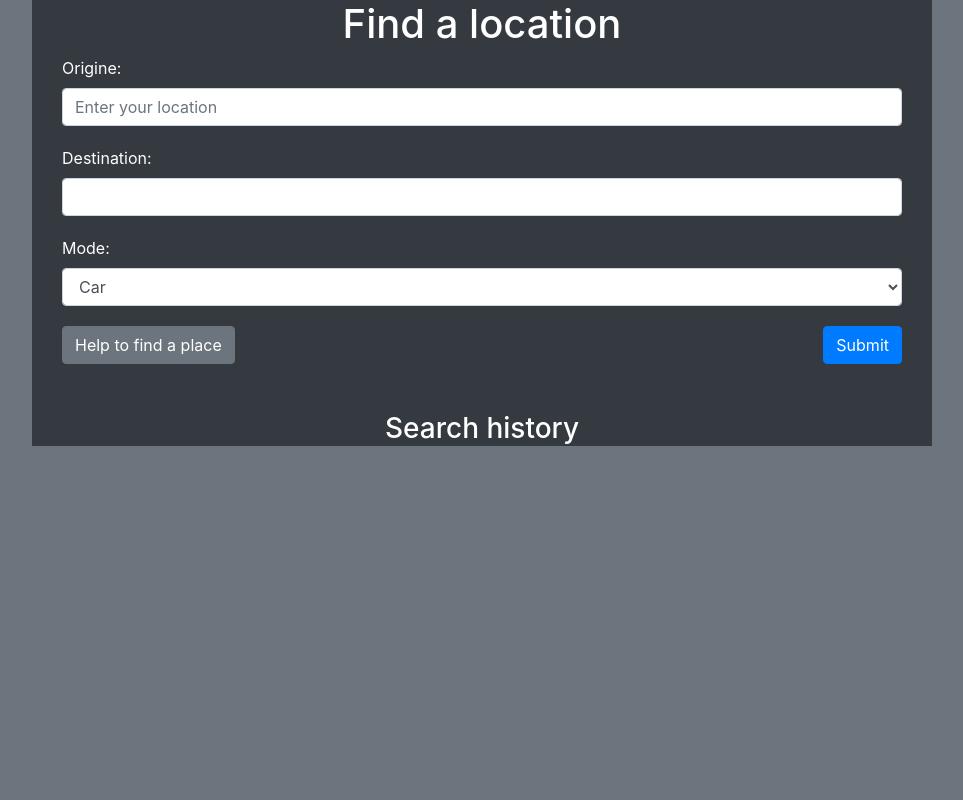
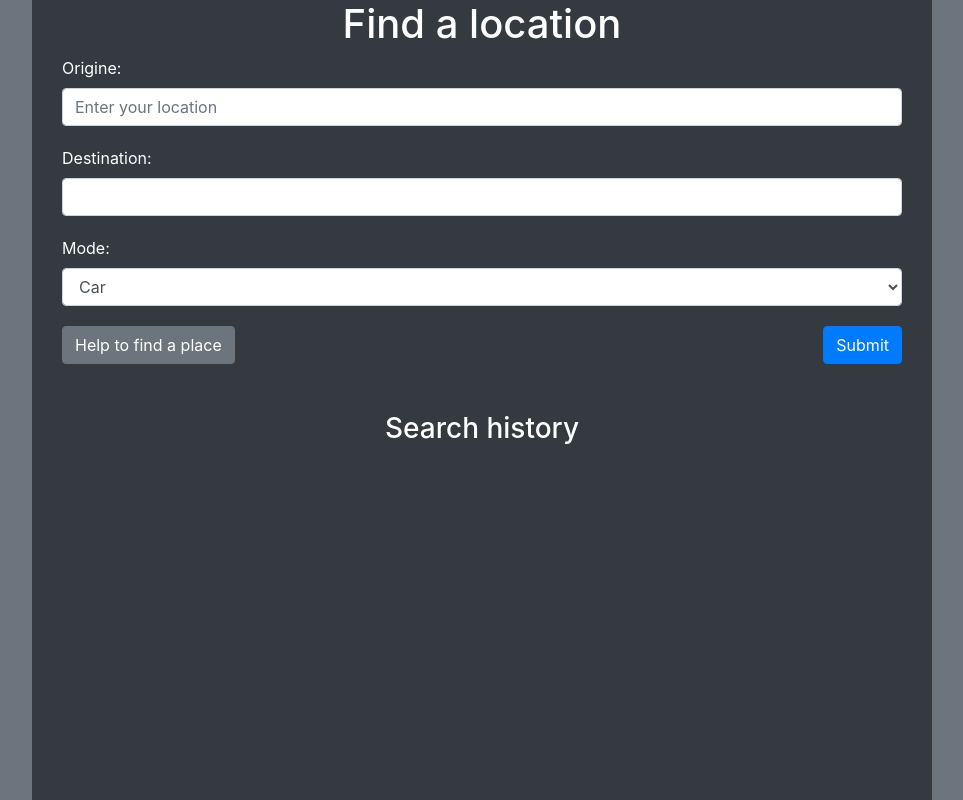
Before and after one commit to Nicolas-Bilj/TechPlus, a Flask app: page / in a window 1280 px wide. Shown: the part 50-850 px from the top of the page, without its empty margins (158-1121 px from the left). Before the commit the page ends 496 px from the top, so only its background shows below. Run offline with Flask 3, Linux system fonts and the light colour scheme; data that the repository does not hold is empty; some libraries are stand-ins or nearby versions.

Commit message:
[FIX] container height

```diff
--- a/midterm/templates/index.html
+++ b/midterm/templates/index.html
@@ -20,7 +20,7 @@
 </head>
 
 <body class="text-white bg-secondary">
-    <div class="container bg-dark" style="position: relative; margin-top: 0px; margin-bottom: 0px;">
+    <div class="container bg-dark" style="margin-top: 0px; margin-bottom: 0px; height: 100vh;">
     <div class="container bg-dark">
         <h1 class="text-center">Find a location</h1>
         <form action="/submit" method="post" class='Form'>
@@ -110,6 +110,7 @@
         </div>
 
     </div>
+    </div>
 
     <script>
         document.addEventListener('DOMContentLoaded', function() {
```
